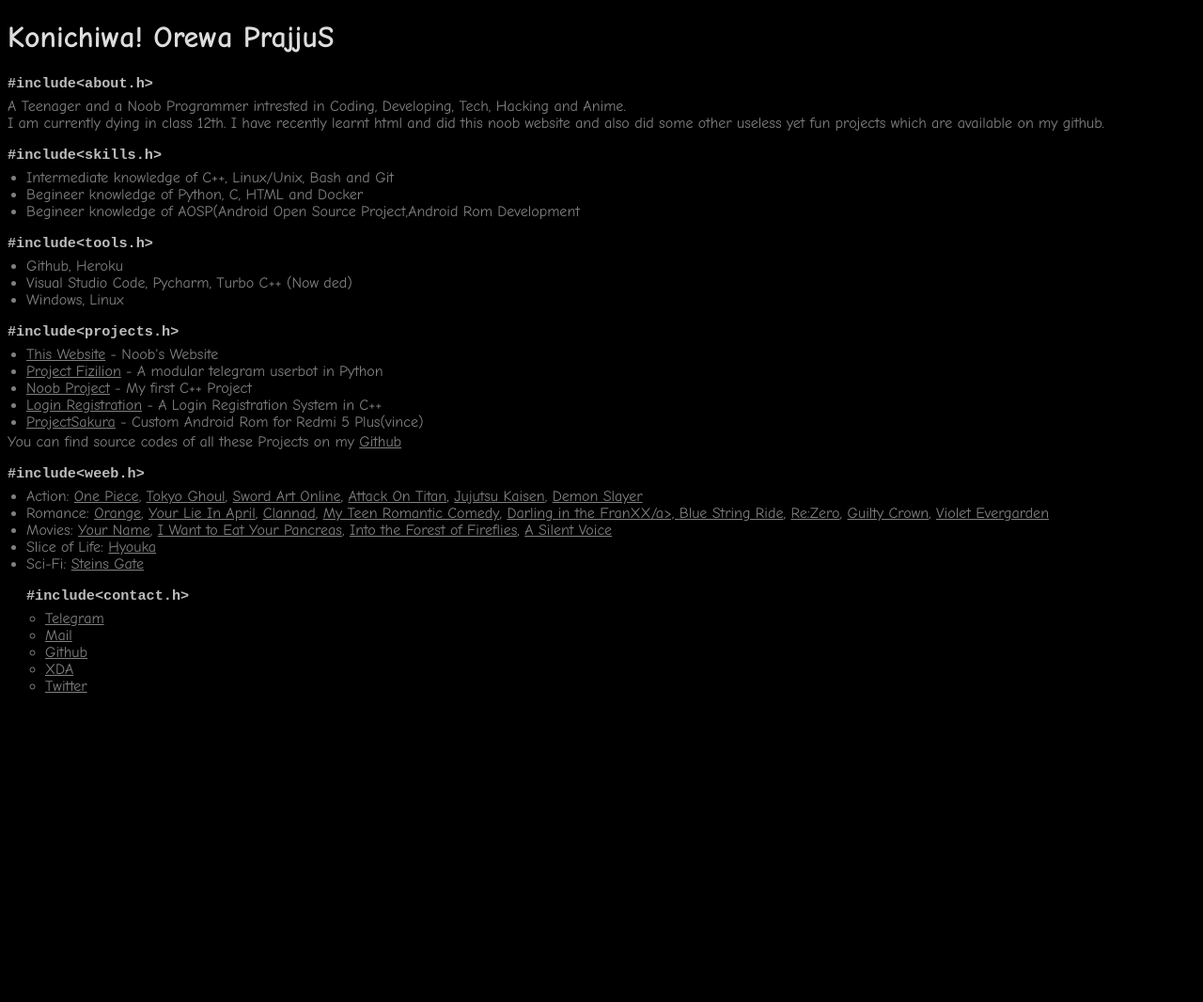
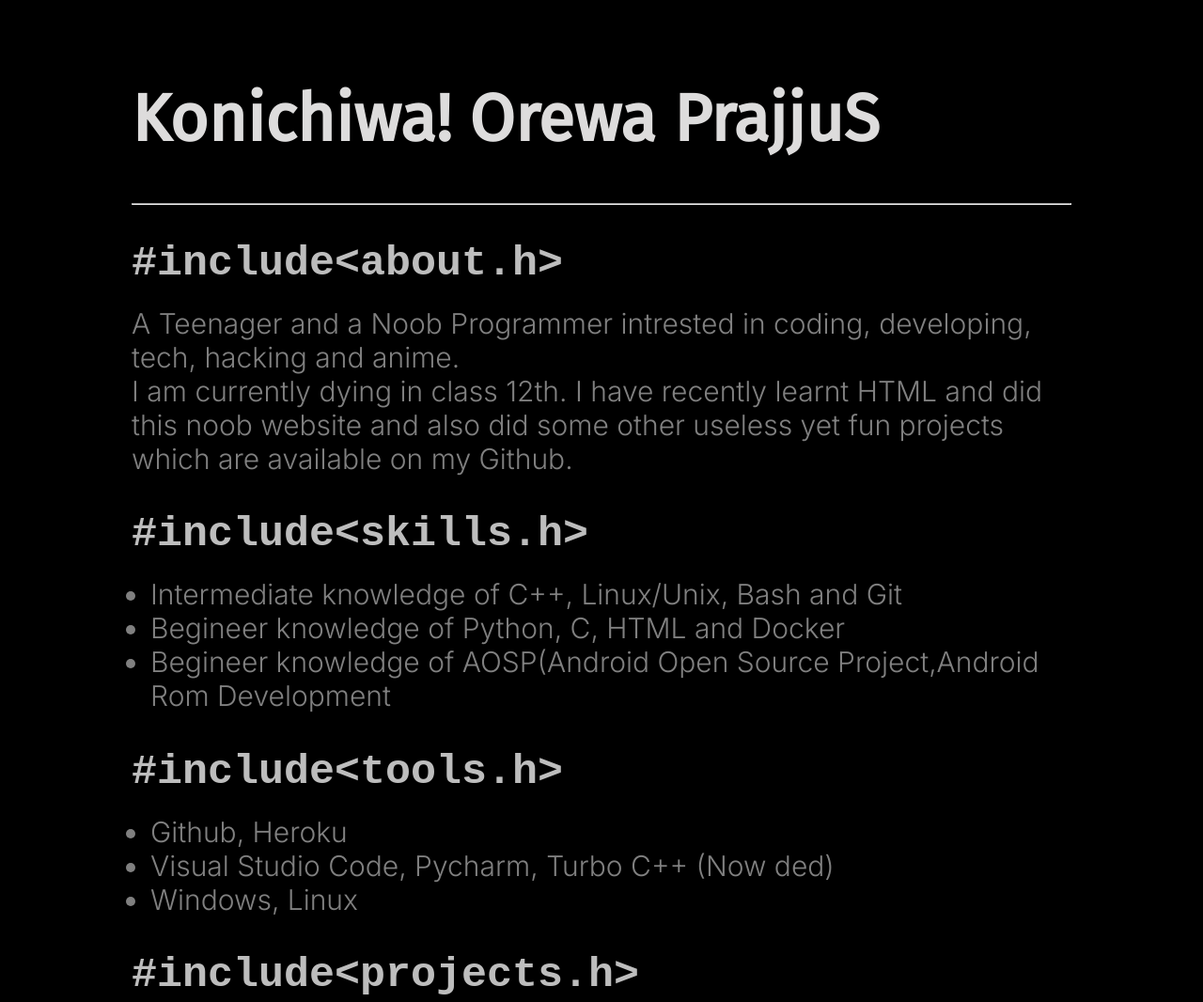
Before and after one commit to PrajjuS/PrajjuS.github.io, a plain HTML site: page index.html in a window 1280 px wide. Shown: the top 1066 px of the page at 94% size. Before the commit the page ends 800 px from the top, so only its background shows below. Drawn offline with Linux system fonts and the light colour scheme.

Commit message:
Minimal Changes
- Aligned content to center
- Fixed typos
- Changed font
- Added Readme
- Some changes

Change-Id: I59674bdd6e9046191518ea3935172377624657aa
Signed-off-by: PrajjuS <theprajjus@gmail.com>

```diff
--- a/index.html
+++ b/index.html
@@ -3,19 +3,54 @@
 <html>
     <head>
         <title>PrajjuS.cpp</title>
+
+        <!-- Required Things -->
         <link rel="icon" type="image/x-icon" href="/assets/favicon.ico">
+        <link href="https://fonts.googleapis.com/css2?family=Comic+Neue" rel="stylesheet">
+        <link href="https://fonts.googleapis.com/css2?family=Poiret+One" rel="stylesheet">
+        <link href="https://fonts.googleapis.com/css2?family=Bubblegum+Sans" rel="stylesheet">
+        <link href="https://fonts.googleapis.com/css2?family=Inter:wght@300&display=swap" rel="stylesheet">
+        <link href="https://fonts.googleapis.com/css2?family=Fira+Sans&display=swap" rel="stylesheet">
+        <link href="https://fonts.googleapis.com/css2?family=Comfortaa&display=swap" rel="stylesheet">
+        <style>
+            .main
+            {
+                background-color: black;
+                width: 1000px;
+                padding: 30px;
+                margin: 0 auto;
+                font-family: 'Inter', sans-serif;
+                font-size: 30px;
+            }
+            h1
+            {
+                font-size: 70px;
+                font-family: 'Fira Sans';
+            }
+            a
+            {
+                color: rgb(199, 199, 199) ;
+                text-decoration: none;
+            }
+        </style>
     </head>
-    <body style="background-color: black;  font-family: Comic Sans MS, Comic Sans, cursive;" text="grey">
+
+    <!-- Website Body -->
+    <body style="background-color: black;" text="grey">
+        <div class="main">
+
+            <!-- About -->
             <h1 style="color: rgb(221, 220, 220);">Konichiwa! Orewa PrajjuS</h1>
-
-        <h3 style="margin-bottom: -10px; color: rgb(189, 189, 189); font-family: monospace;">#include&lt;about.h&gt;</h3>
+            <hr>
+            <h2 style="margin-bottom: -10px; color: rgb(189, 189, 189); font-family: monospace;">#include&lt;about.h&gt;</h2>
             <p>
-            A Teenager and a Noob Programmer intrested in Coding, Developing, Tech, Hacking and Anime.
+                A Teenager and a Noob Programmer intrested in coding, developing, tech, hacking and anime.
                 <br>
-            I am currently dying in class 12th. I have recently learnt html and did this noob website and also did some other useless yet fun projects which are available on my github.
+                I am currently dying in class 12th. I have recently learnt HTML and did this noob website and also did some other useless yet fun projects which are available on my Github.
             </p>
 
-        <h3 style="margin-bottom: -10px; color: rgb(189, 189, 189); font-family: monospace;">#include&lt;skills.h&gt;</h3>
+            <!-- Skills -->
+            <h2 style="margin-bottom: -10px; color: rgb(189, 189, 189); font-family: monospace;">#include&lt;skills.h&gt;</h2>
             <p style="margin-bottom: -10px; margin-top: 10px;">
                 <ul style="margin-left: -20px;">
                     <li>Intermediate knowledge of C++, Linux/Unix, Bash and Git</li>
@@ -24,7 +59,8 @@
                 </ul>
             </p>
 
-        <h3 style="margin-bottom: -10px; color: rgb(189, 189, 189); font-family: monospace;">#include&lt;tools.h&gt;</tools.h></h3>
+            <!-- Tools -->
+            <h2 style="margin-bottom: -10px; color: rgb(189, 189, 189); font-family: monospace;">#include&lt;tools.h&gt;</tools.h></h2>
             <p style="margin-bottom: -10px; margin-top: 10px;">
                 <ul style="margin-left: -20px;">
                     <li>Github, Heroku</li>
@@ -33,36 +69,43 @@
                 </ul>
             </p>
 
-        <h3 style="margin-bottom: -10px; color: rgb(189, 189, 189); font-family: monospace;">#include&lt;projects.h&gt;</h3>
+            <!-- Projects -->
+            <h2 style="margin-bottom: -10px; color: rgb(189, 189, 189); font-family: monospace;">#include&lt;projects.h&gt;</h2>
             <p style="margin-bottom: -10px; margin-top: 10px;">
                 <ul style="margin-left: -20px; margin-bottom: 3px;">
-                <li><a style="color: grey;" href="#">This Website</a> - Noob's Website</li>
-                <li><a style="color: grey;" href="https://github.com/PrajjuS/ProjectFizilion">Project Fizilion</a> - A modular telegram userbot in Python
-                <li><a style="color: grey;" href="https://replit.com/@PrajwalS1/My-First-C?embed=1&output=1#main.cpp">Noob Project</a> - My first C++ Project</li>
-                <li><a style="color: grey;" href="https://replit.com/@PrajwalS1/Login-Registration#main.cpp?embed=1&output=1#main.cpp">Login Registration</a> - A Login Registration System in C++</li>
-                <li><a style="color: grey;" href="https://forum.xda-developers.com/t/rom-11-unofficial-project-sakura-5-2r-for-redmi-5-plus-note-5-vince.4363207/">ProjectSakura</a> - Custom Android Rom for Redmi 5 Plus(vince)</li>
+                    <li><a href="#">This Website</a> - Noob's Website</li>
+                    <li><a href="https://github.com/PrajjuS/ProjectFizilion">Project Fizilion</a> - A modular telegram userbot in Python
+                    <li><a href="https://replit.com/@PrajwalS1/My-First-C?embed=1&output=1#main.cpp">Noob Project</a> - My first C++ Project</li>
+                    <li><a href="https://replit.com/@PrajwalS1/Login-Registration#main.cpp?embed=1&output=1#main.cpp">Login Registration</a> - A Login Registration System in C++</li>
+                    <li><a href="https://forum.xda-developers.com/t/rom-11-unofficial-project-sakura-5-2r-for-redmi-5-plus-note-5-vince.4363207/">ProjectSakura</a> - Custom Android Rom for Redmi 5 Plus(vince)</li>
                 </ul>
-            You can find source codes of all these Projects on my <a style="color: grey;" href="https://github.com/PrajjuS">Github</a>
+                You can find source codes of all these Projects on my <a href="https://github.com/PrajjuS">Github</a>
             </p>
 
-        <h3 style="margin-bottom: -10px; color: rgb(189, 189, 189); font-family: monospace;">#include&lt;weeb.h&gt;</h3>
+            <!-- Weeb Things -->
+            <h2 style="margin-bottom: -10px; color: rgb(189, 189, 189); font-family: monospace;">#include&lt;weeb.h&gt;</h2>
             <p>
                 <ul style="margin-left: -20px; margin-bottom: 5px;">
-                <li>Action: <a style="color: grey;" href="https://myanimelist.net/anime/21/One_Piece">One Piece</a>, <a style="color: grey;" href="https://myanimelist.net/anime/22319/Tokyo_Ghoul">Tokyo Ghoul</a>, <a style="color: grey;" href="https://myanimelist.net/anime/11757/Sword_Art_Online">Sword Art Online</a>, <a style="color: grey;" href="https://myanimelist.net/anime/16498/Shingeki_no_Kyojin">Attack On Titan</a>, <a style="color: grey;" href="https://myanimelist.net/anime/40748/Jujutsu_Kaisen_TV">Jujutsu Kaisen</a>, <a style="color: grey;" href="https://myanimelist.net/anime/38000/Kimetsu_no_Yaiba">Demon Slayer</a></li>
-                <li>Romance: <a style="color: grey;" href="https://myanimelist.net/anime/32729/Orange">Orange</a>, <a style="color: grey;" href="https://myanimelist.net/anime/23273/Shigatsu_wa_Kimi_no_Uso">Your Lie In April</a>, <a style="color: grey;" href="https://myanimelist.net/anime/2167/Clannad">Clannad</a>, <a style="color: grey;" href="https://myanimelist.net/anime/14813/Yahari_Ore_no_Seishun_Love_Comedy_wa_Machigatteiru">My Teen Romantic Comedy</a>, <a style="color: grey;" href="https://myanimelist.net/anime/35849/Darling_in_the_FranXX">Darling in the FranXX/a>, <a style="color: grey;" href="https://myanimelist.net/anime/21995/Ao_Haru_Ride">Blue String Ride</a>, <a style="color: grey;" href="https://myanimelist.net/anime/31240/Re_Zero_kara_Hajimeru_Isekai_Seikatsu">Re:Zero</a>, <a style="color: grey;" href="https://myanimelist.net/anime/10793/Guilty_Crown">Guilty Crown</a>, <a style="color: grey;" href="https://myanimelist.net/anime/33352/Violet_Evergarden">Violet Evergarden</a></li>
-                <li>Movies: <a style="color: grey;" href="https://myanimelist.net/anime/32281/Kimi_no_Na_wa">Your Name</a>, <a style="color: grey;" href="https://myanimelist.net/anime/36098/Kimi_no_Suizou_wo_Tabetai">I Want to Eat Your Pancreas</a>, <a style="color: grey;" href="https://myanimelist.net/anime/10408/Hotarubi_no_Mori_e">Into the Forest of Fireflies</a>, <a style="color: grey;" href="https://myanimelist.net/anime/28851/Koe_no_Katachi">A Silent Voice</a></li>
-                <li>Slice of Life: <a style="color: grey;" href="https://myanimelist.net/anime/12189/Hyouka">Hyouka</a></li>
-                <li>Sci-Fi: <a style="color: grey;" href="https://myanimelist.net/anime/9253/Steins_Gate">Steins Gate</a></li>
+                    <li>Action: <a href="https://myanimelist.net/anime/21/One_Piece">One Piece</a>, <a href="https://myanimelist.net/anime/22319/Tokyo_Ghoul">Tokyo Ghoul</a>, <a href="https://myanimelist.net/anime/11757/Sword_Art_Online">Sword Art Online</a>, <a href="https://myanimelist.net/anime/16498/Shingeki_no_Kyojin">Attack On Titan</a>, <a href="https://myanimelist.net/anime/40748/Jujutsu_Kaisen_TV">Jujutsu Kaisen</a>, <a href="https://myanimelist.net/anime/38000/Kimetsu_no_Yaiba">Demon Slayer</a></li>
+                    <li>Romance: <a href="https://myanimelist.net/anime/32729/Orange">Orange</a>, <a href="https://myanimelist.net/anime/23273/Shigatsu_wa_Kimi_no_Uso">Your Lie In April</a>, <a href="https://myanimelist.net/anime/2167/Clannad">Clannad</a>, <a href="https://myanimelist.net/anime/14813/Yahari_Ore_no_Seishun_Love_Comedy_wa_Machigatteiru">My Teen Romantic Comedy</a>, <a href="https://myanimelist.net/anime/35849/Darling_in_the_FranXX">Darling in the FranXX</a>, <a href="https://myanimelist.net/anime/21995/Ao_Haru_Ride">Blue String Ride</a>, <a href="https://myanimelist.net/anime/31240/Re_Zero_kara_Hajimeru_Isekai_Seikatsu">Re:Zero</a>, <a href="https://myanimelist.net/anime/10793/Guilty_Crown">Guilty Crown</a>, <a href="https://myanimelist.net/anime/33352/Violet_Evergarden">Violet Evergarden</a></li>
+                    <li>Movies: <a href="https://myanimelist.net/anime/32281/Kimi_no_Na_wa">Your Name</a>, <a href="https://myanimelist.net/anime/36098/Kimi_no_Suizou_wo_Tabetai">I Want to Eat Your Pancreas</a>, <a href="https://myanimelist.net/anime/10408/Hotarubi_no_Mori_e">Into the Forest of Fireflies</a>, <a href="https://myanimelist.net/anime/28851/Koe_no_Katachi">A Silent Voice</a></li>
+                    <li>Slice of Life: <a href="https://myanimelist.net/anime/12189/Hyouka">Hyouka</a></li>
+                    <li>Sci-Fi: <a href="https://myanimelist.net/anime/9253/Steins_Gate">Steins Gate</a></li>
+                </ul>
             </p>
 
-        <h3 style="margin-bottom: -10px; color: rgb(189, 189, 189); font-family: monospace;">#include&lt;contact.h&gt;</h3>
+            <!-- Contact -->
+            <h2 style="margin-bottom: -10px; color: rgb(189, 189, 189); font-family: monospace;">#include&lt;contact.h&gt;</h2>
             <p>
                 <ul style="margin-left: -20px; margin-bottom: 5px;">
-                <li><a style="color: grey;" href="https://t.me/PrajjuS">Telegram</a></li>
-                <li><a style="color: grey;" href="theprajjus@gmail.com">Mail</a></li>
-                <li><a style="color: grey;" href="https://github.com/PrajjuS">Github</a></li>
-                <li><a style="color: grey;" href="https://forum.xda-developers.com/m/prajjus.10388799">XDA</a></li>
-                <li><a style="color: grey;" href="">Twitter</a></li>
+                    <li><a href="https://t.me/PrajjuS">Telegram</a></li>
+                    <li><a href="theprajjus@gmail.com">Mail</a></li>
+                    <li><a href="https://github.com/PrajjuS">Github</a></li>
+                    <li><a href="https://forum.xda-developers.com/m/prajjus.10388799">XDA</a></li>
+                    <li><a href="">Twitter</a></li>
+                </ul>
             </p>
+            <hr>
+        </div>
     </body>
 </html>
```
Also changed, not shown: 1 other file. Lines whose indentation alone changed are shown as unchanged.
